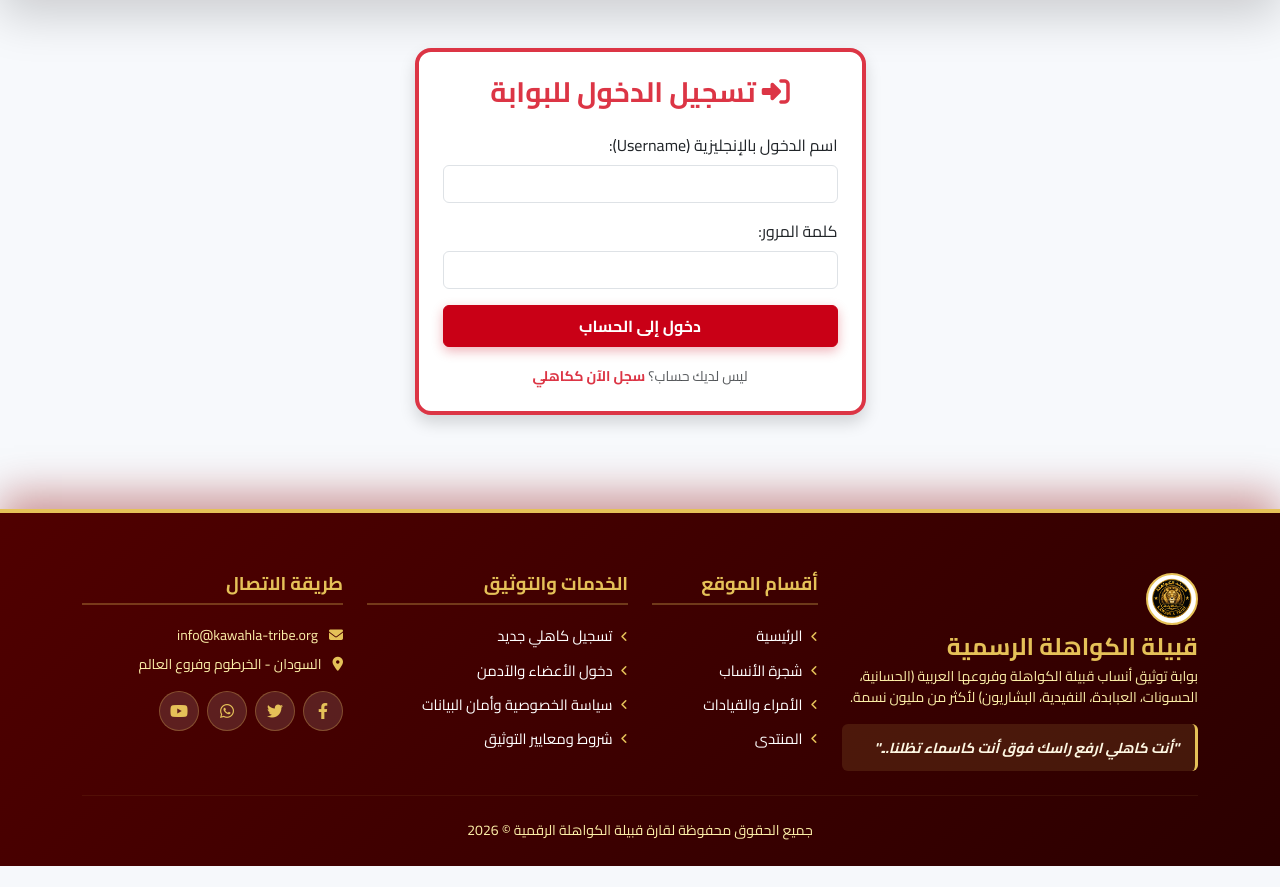
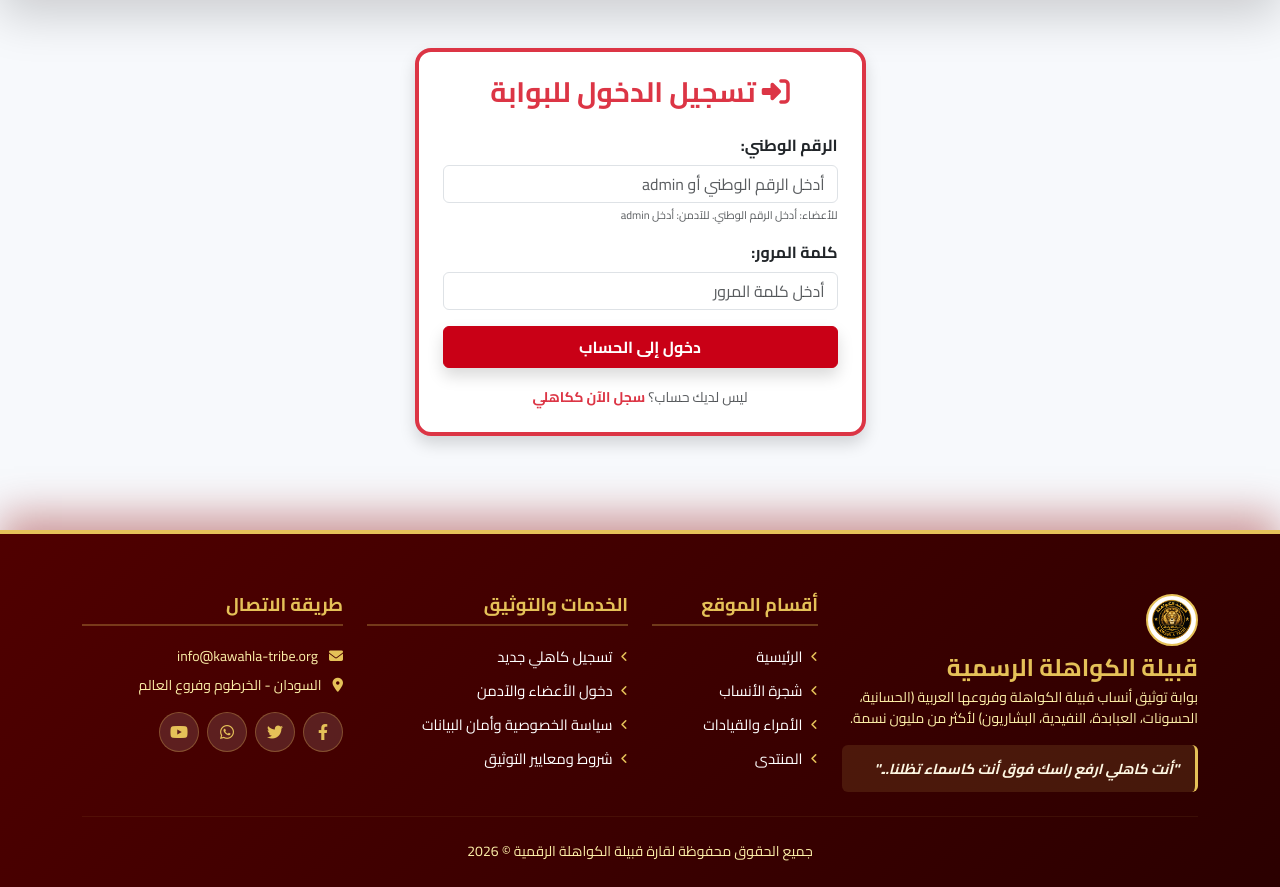
Before and after one commit to temtuba8-jpg/Kawahla, a Flask app: page /login in a window 1280 px wide. Shown: the part 117-1004 px from the top of the page. Before the commit the page ends 983 px from the top, so only its background shows below. Run offline with Flask 3, Linux system fonts and the light colour scheme; some libraries are stand-ins or nearby versions.

Commit message:
Modify login.html to add national ID and flash messages
Updated the login form to include national ID field and flash messages.

```diff
--- a/templates/login.html
+++ b/templates/login.html
@@ -4,17 +4,32 @@
     <div class="col-md-5">
         <div class="card shadow p-4 border-top border-danger border-4">
             <h3 class="text-danger fw-bold text-center mb-4"><i class="fas fa-sign-in-alt"></i> تسجيل الدخول للبوابة</h3>
+
+            <!-- عرض رسائل الفلاش (إن وجدت خطأ في الدخول) -->
+            {% with messages = get_flashed_messages(with_categories=true) %}
+                {% if messages %}
+                    {% for category, message in messages %}
+                        <div class="alert alert-{{ 'danger' if category == 'danger' else 'success' }} alert-dismissible fade show text-start" role="alert">
+                            {{ message }}
+                            <button type="button" class="btn-close" data-bs-dismiss="alert" aria-label="Close"></button>
+                        </div>
+                    {% endfor %}
+                {% endif %}
+            {% endwith %}
+
             <form action="{{ url_for('login') }}" method="POST">
                 <div class="mb-3">
-                    <label class="form-label">اسم الدخول بالإنجليزية (Username):</label>
-                    <input type="text" name="username" class="form-control" required>
+                    <label class="form-label fw-bold">الرقم الوطني:</label>
+                    <input type="text" name="national_id" class="form-control" placeholder="أدخل الرقم الوطني أو admin" required>
+                    <div class="form-text text-muted" style="font-size: 11px;">للأعضاء: أدخل الرقم الوطني. للآدمن: أدخل admin</div>
                 </div>
                 <div class="mb-3">
-                    <label class="form-label">كلمة المرور:</label>
-                    <input type="password" name="password" class="form-control" required>
+                    <label class="form-label fw-bold">كلمة المرور:</label>
+                    <input type="password" name="password" class="form-control" placeholder="أدخل كلمة المرور" required>
                 </div>
-                <button type="submit" class="btn btn-danger w-100 py-2 fw-bold">دخول إلى الحساب</button>
+                <button type="submit" class="btn btn-danger w-100 py-2 fw-bold shadow">دخول إلى الحساب</button>
             </form>
+
             <div class="text-center mt-3">
                 <small class="text-muted">ليس لديك حساب؟ <a href="{{ url_for('register') }}" class="text-danger fw-bold text-decoration-none">سجل الآن ككاهلي</a></small>
             </div>
```
